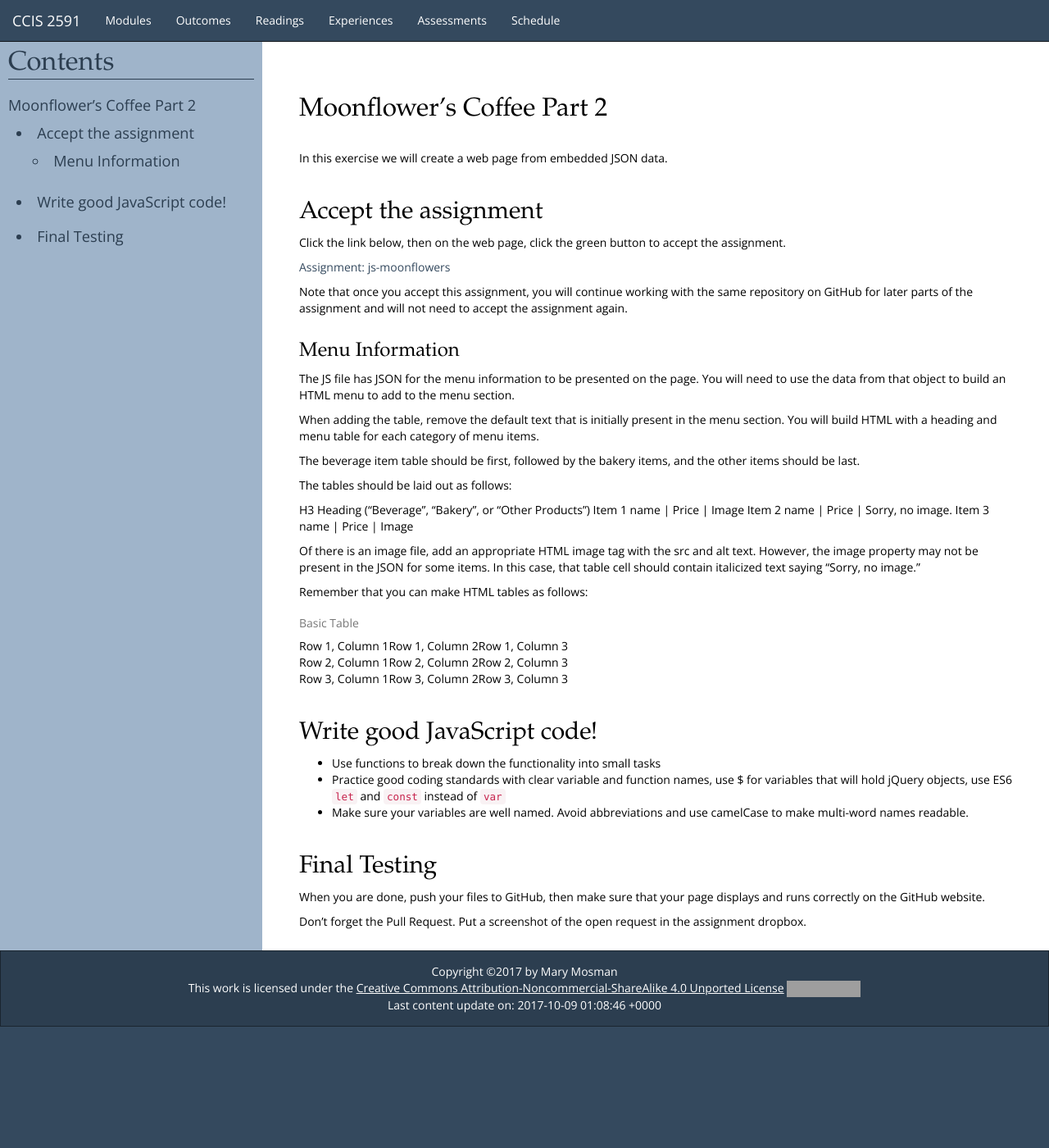
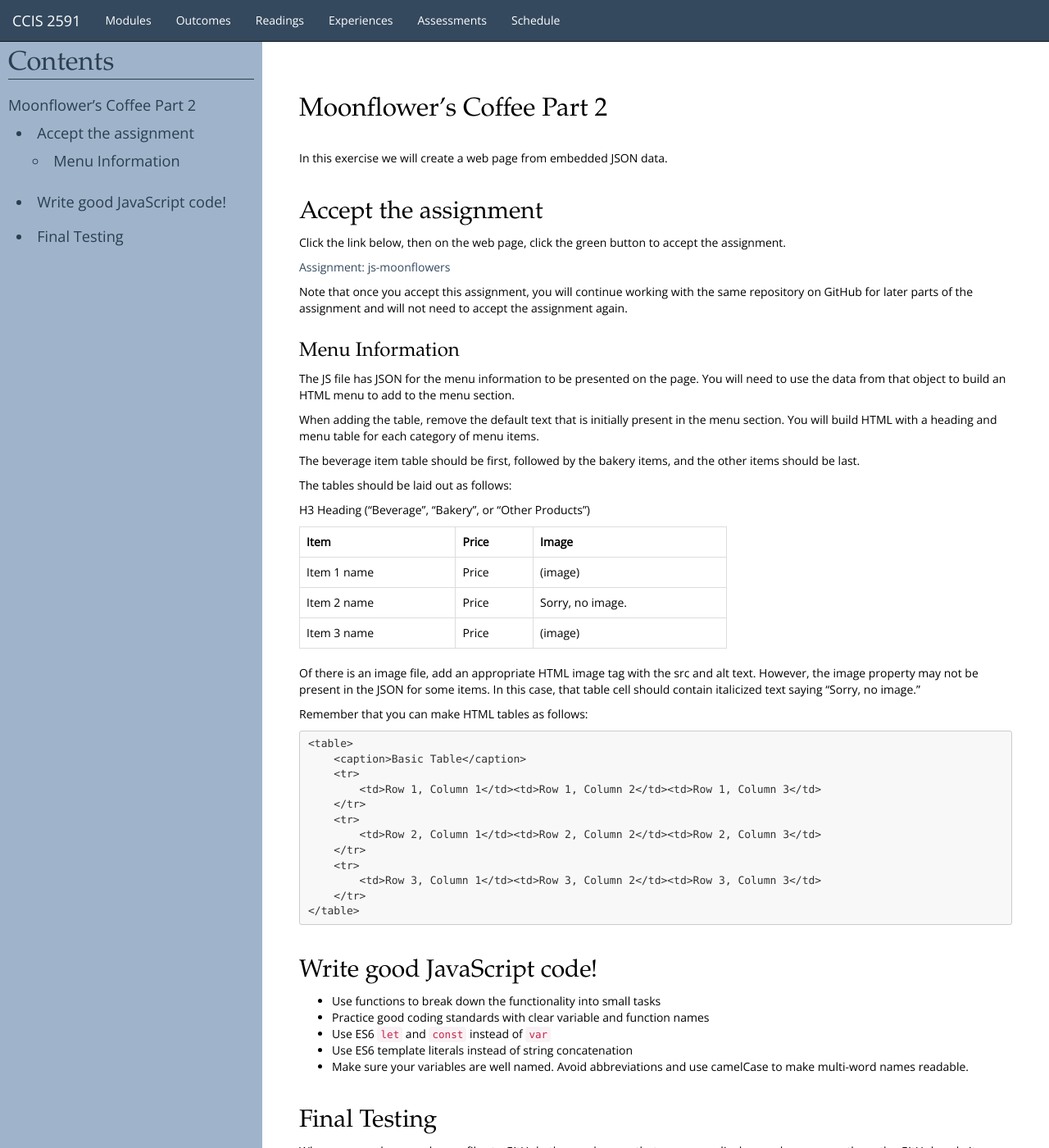
Before and after one commit to htc-ccis2591/fall-2017, a Jekyll site: the page built from _experiences/js-moonflowers-pt2.md, in a window 1280 px wide and 1400 px high. Shown: the whole window at 82% size. Built offline with Jekyll 4.4.1, drawn with Linux system fonts in a browser that asks for light colours; some web fonts are replaced; grey boxes are pictures that could not be loaded.

Commit message:
fixes to js-moonflowers instructions

````diff
--- a/_config.yml
+++ b/_config.yml
@@ -34,7 +34,6 @@ google_analytics_tracking_id: 'UA-63189236-4'
 ###############################################################################
 # Build settings
 ####################
-markdown: kramdown
 highlighter: rouge
 gems:
   - jekyll-feed
--- a/_experiences/js-moonflowers-pt2.md
+++ b/_experiences/js-moonflowers-pt2.md
@@ -25,13 +25,26 @@ The beverage item table should be first, followed by the bakery items, and the o
 The tables should be laid out as follows:
 
 H3 Heading (“Beverage”, “Bakery”, or “Other Products”)
-Item 1 name | Price | Image
-Item 2 name | Price | Sorry, no image.
-Item 3 name | Price | Image
+
+<table class="table table-bordered" style="width:60%">
+    <tr>
+        <th>Item</th><th>Price</th><th>Image</th>
+    </tr>
+    <tr>
+        <td>Item 1 name</td><td>Price</td><td>(image)</td>
+    </tr>
+    <tr>
+        <td>Item 2 name</td><td>Price</td><td>Sorry, no image.</td>
+    </tr>
+    <tr>
+        <td>Item 3 name</td><td>Price</td><td>(image)</td>
+    </tr>
+</table>
 
 Of there is an image file, add an appropriate HTML image tag with the src and alt text.  However, the image property may not be present in the JSON for some items. In this case, that table cell should contain italicized text saying “Sorry, no image.”
 
 Remember that you can make HTML tables as follows:
+```
 <table>
     <caption>Basic Table</caption>
     <tr>
@@ -44,12 +57,14 @@ Remember that you can make HTML tables as follows:
         <td>Row 3, Column 1</td><td>Row 3, Column 2</td><td>Row 3, Column 3</td>
     </tr>
 </table>
-
+```
 
 ## Write good JavaScript code!
 
 - Use functions to break down the functionality into small tasks
-- Practice good coding standards with clear variable and function names, use $ for variables that will hold jQuery objects, use ES6 `let` and `const` instead of `var`
+- Practice good coding standards with clear variable and function names
+- Use ES6 `let` and `const` instead of `var`
+- Use ES6 template literals instead of string concatenation
 - Make sure your variables are well named.  Avoid abbreviations and use camelCase to make multi-word names readable.
 
 ## Final Testing
````
Also changed, not shown: _experiences/js-moonflowers-pt1.md (+7 -6 lines).
